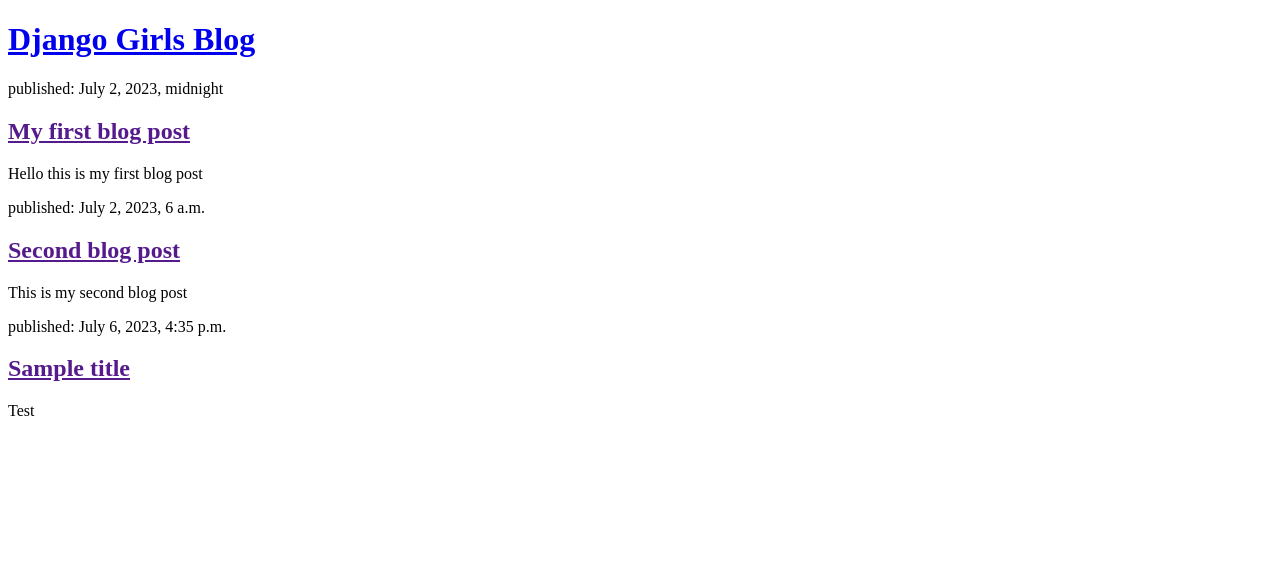
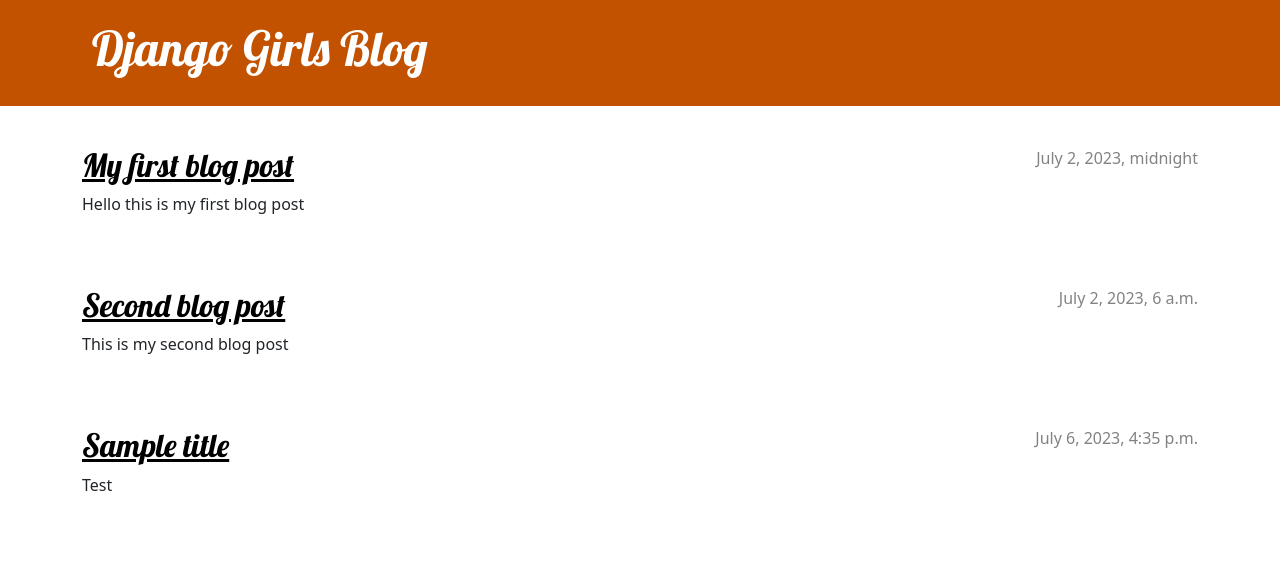
Before and after one commit to mklingelhoefer2/djangogirls, a Django app: page / in a window 1280 px wide. Shown: the top 566 px of the page. Run offline with Django 3.2, Linux system fonts and the light colour scheme; data comes from the database, SQL or seed files in the repository.

Commit message:
Added CSS and base.html

```diff
--- /dev/null
+++ b/blog/static/css/blog.css
@@ -0,0 +1,70 @@
+.page-header {
+    background-color: #C25100;
+    margin-top: 0;
+    margin-bottom: 40px;
+    padding: 20px 20px 20px 40px;
+}
+
+.page-header h1,
+.page-header h1 a,
+.page-header h1 a:visited,
+.page-header h1 a:active {
+    color: #ffffff;
+    font-size: 36pt;
+    text-decoration: none;
+}
+
+h1,
+h2,
+h3,
+h4 {
+    font-family: 'Lobster', cursive;
+}
+
+.date {
+    color: #828282;
+}
+
+.save {
+    float: right;
+}
+
+.post-form textarea,
+.post-form input {
+    width: 100%;
+}
+
+.top-menu,
+.top-menu:hover,
+.top-menu:visited {
+    color: #ffffff;
+    float: right;
+    font-size: 26pt;
+    margin-right: 20px;
+}
+
+.post {
+    margin-bottom: 70px;
+}
+
+.post h2 a,
+.post h2 a:visited {
+    color: #000000;
+}
+
+.post > .date,
+.post > .actions {
+    float: right;
+}
+
+.btn-secondary,
+.btn-secondary:visited {
+    color: #C25100;
+    background: none;
+    border-color: #C25100;
+}
+
+.btn-secondary:hover {
+    color: #FFFFFF;
+    background-color: #C25100;
+}
--- /dev/null
+++ b/blog/templates/blog/base.html
@@ -0,0 +1,28 @@
+<!-- Base html template to reuse -->
+
+{% load static %}
+<!DOCTYPE html>
+<html>
+    <head>
+        <title>Django Girls blog</title>
+        <link rel="stylesheet" href="https://cdn.jsdelivr.net/npm/bootstrap@5.1.3/dist/css/bootstrap.min.css" integrity="sha384-1BmE4kWBq78iYhFldvKuhfTAU6auU8tT94WrHftjDbrCEXSU1oBoqyl2QvZ6jIW3" crossorigin="anonymous">
+        <link href='//fonts.googleapis.com/css?family=Lobster&subset=latin,latin-ext' rel='stylesheet' type='text/css'>
+        <link rel="stylesheet" href="{% static 'css/blog.css' %}">
+    </head>
+    <body>
+        <header class="page-header">
+            <div class="container">
+                <h1><a href="/">Django Girls Blog</a></h1>
+            </div>
+          </header>
+          <main class="container">
+              <div class="row">
+                  <div class="col">
+                  <!-- Codeblock that will have HTML in it -->
+                  {% block content %}
+                  {% endblock %}
+                  </div>
+              </div>
+          </main>
+    </body>
+</html>
--- a/blog/templates/blog/post_list.html
+++ b/blog/templates/blog/post_list.html
@@ -1,20 +1,14 @@
-<!DOCTYPE html>
-<html>
-    <head>
-        <title>Django Girls blog</title>
-    </head>
-    <body>
-        <header>
-            <h1><a href="/">Django Girls Blog</a></h1>
-        </header>
-        <!-- Goes through list of posts and posts each one to website so you can see it -->
-        {% for post in posts %}
-            <article>
-                <!-- Post publish time, post title, post content -->
-                <time>published: {{ post.published_date }}</time>
-                <h2><a href="">{{ post.title }}</a></h2>
-                <p>{{ post.text|linebreaksbr }}</p>
-            </article>
-        {% endfor %}
-    </body>
-</html>
+<!-- Imports base.html code so we don't have to repeat the same code -->
+{% extends 'blog/base.html' %}
+
+{% block content %}
+    {% for post in posts %}
+        <article class="post">
+            <time class="date">
+                {{ post.published_date }}
+            </time>
+            <h2><a href="">{{ post.title }}</a></h2>
+            <p>{{ post.text|linebreaksbr }}</p>
+        </article>
+    {% endfor %}
+{% endblock %}
```
